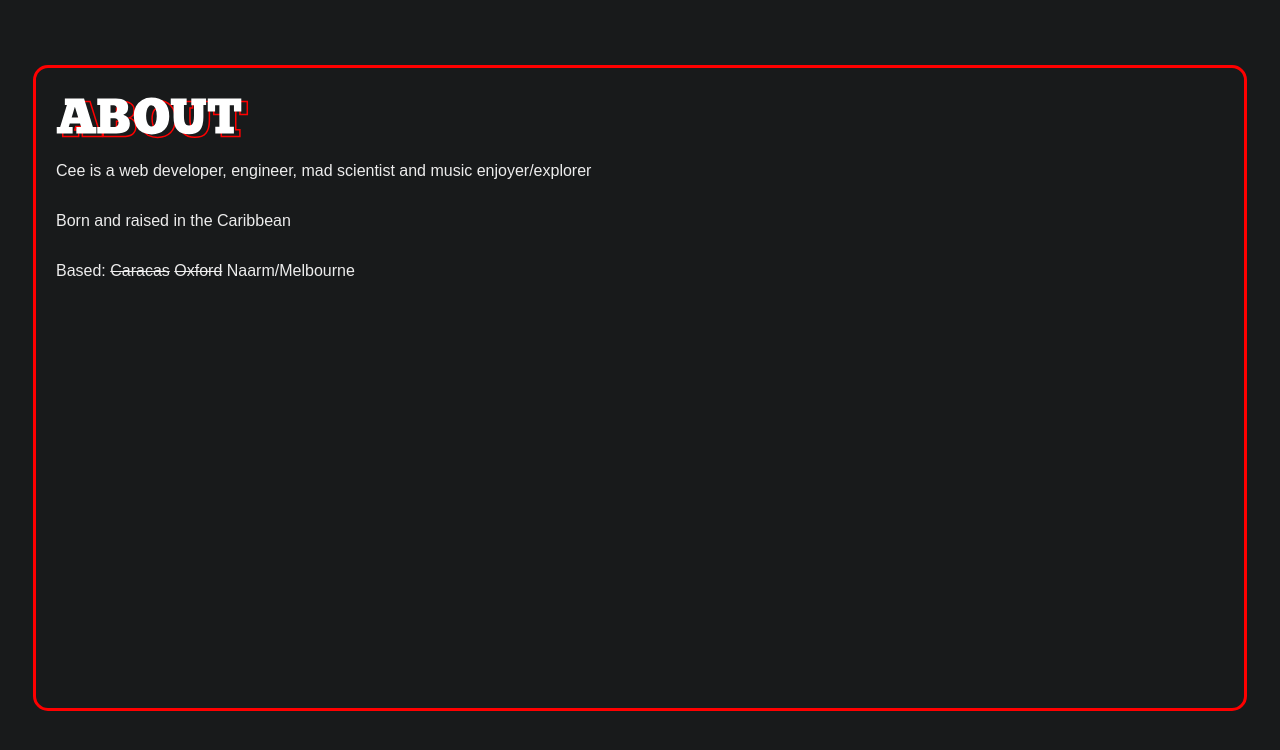
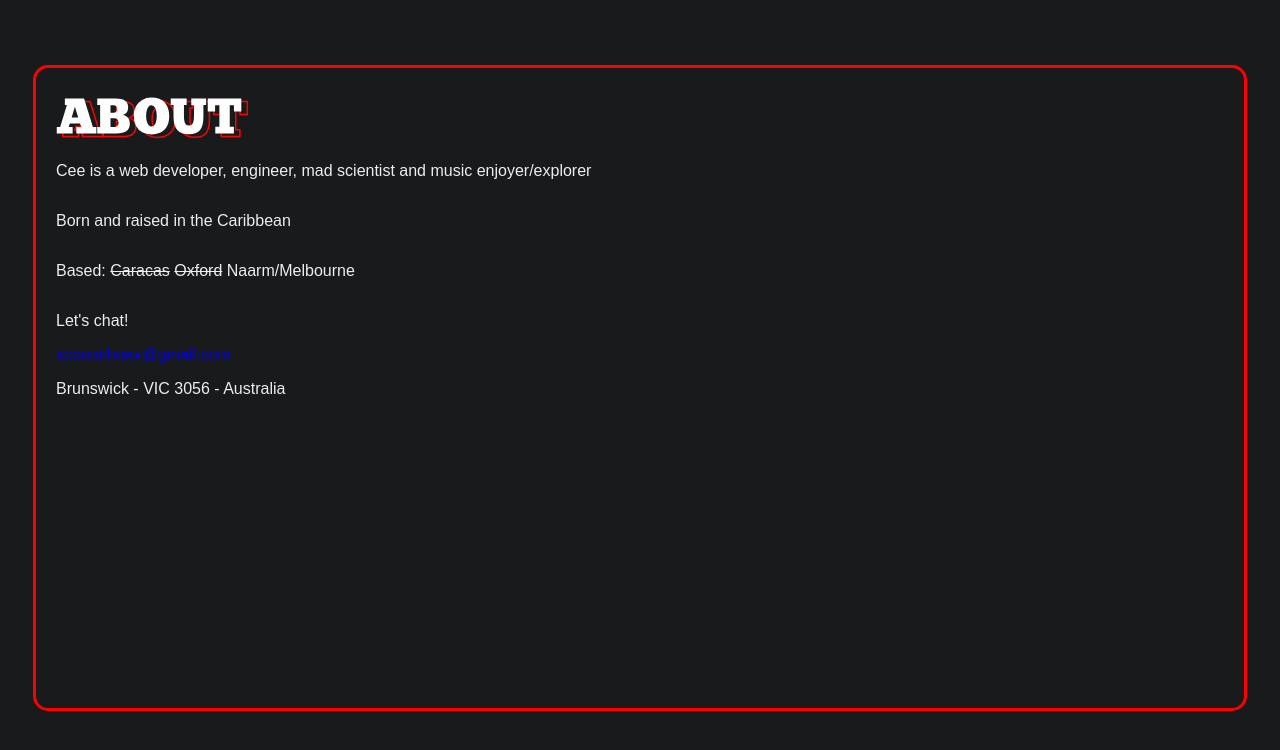
Before and after one commit to ziyul8er/ceeochoa_portfolio, a Next.js app: page /about in a window 1280 px wide. Shown: the top 750 px of the page. Built offline with nearby package versions, Linux system fonts and the light colour scheme.

Commit message:
feat: contact section for about page

```diff
--- a/app/about/page.tsx
+++ b/app/about/page.tsx
@@ -8,6 +8,7 @@ import createSVGElement, {
 	uChunkLetter,
 	tChunkLetter
 } from '../variables/svgPaths';
+import Link from 'next/link';
 
 export default function About() {
 	const aLetter = createSVGElement(aChunkLetter, 833);
@@ -36,6 +37,11 @@ export default function About() {
 					<p>
 						Based: <s>Caracas</s> <s>Oxford</s> Naarm/Melbourne
 					</p>
+					<p>Let's chat!</p>
+					<Link href="mailto:xceeochoax@gmail.com">
+						xceeochoax@gmail.com
+					</Link>
+					<p>Brunswick - VIC 3056 - Australia</p>
 				</div>
 			</div>
 		</>
```
